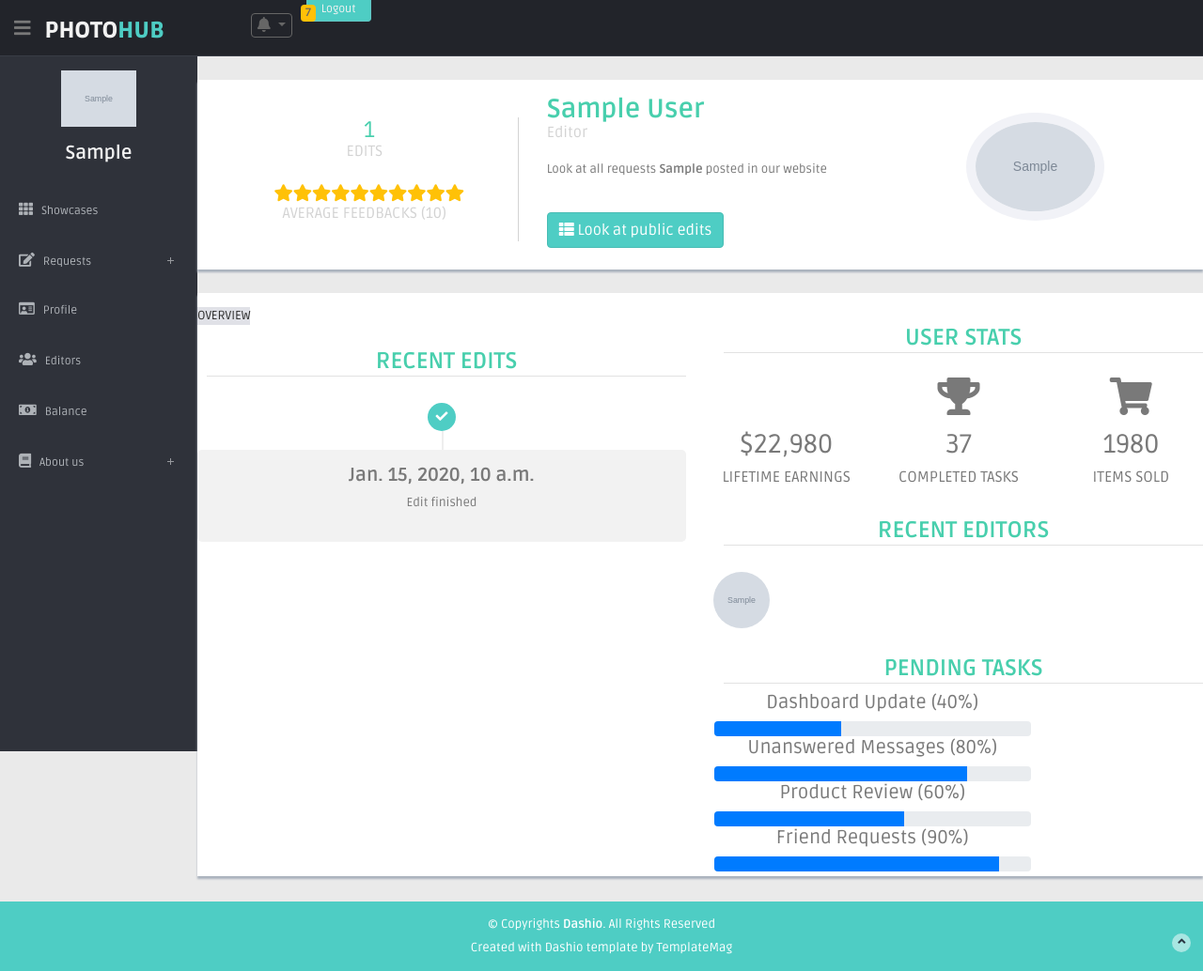
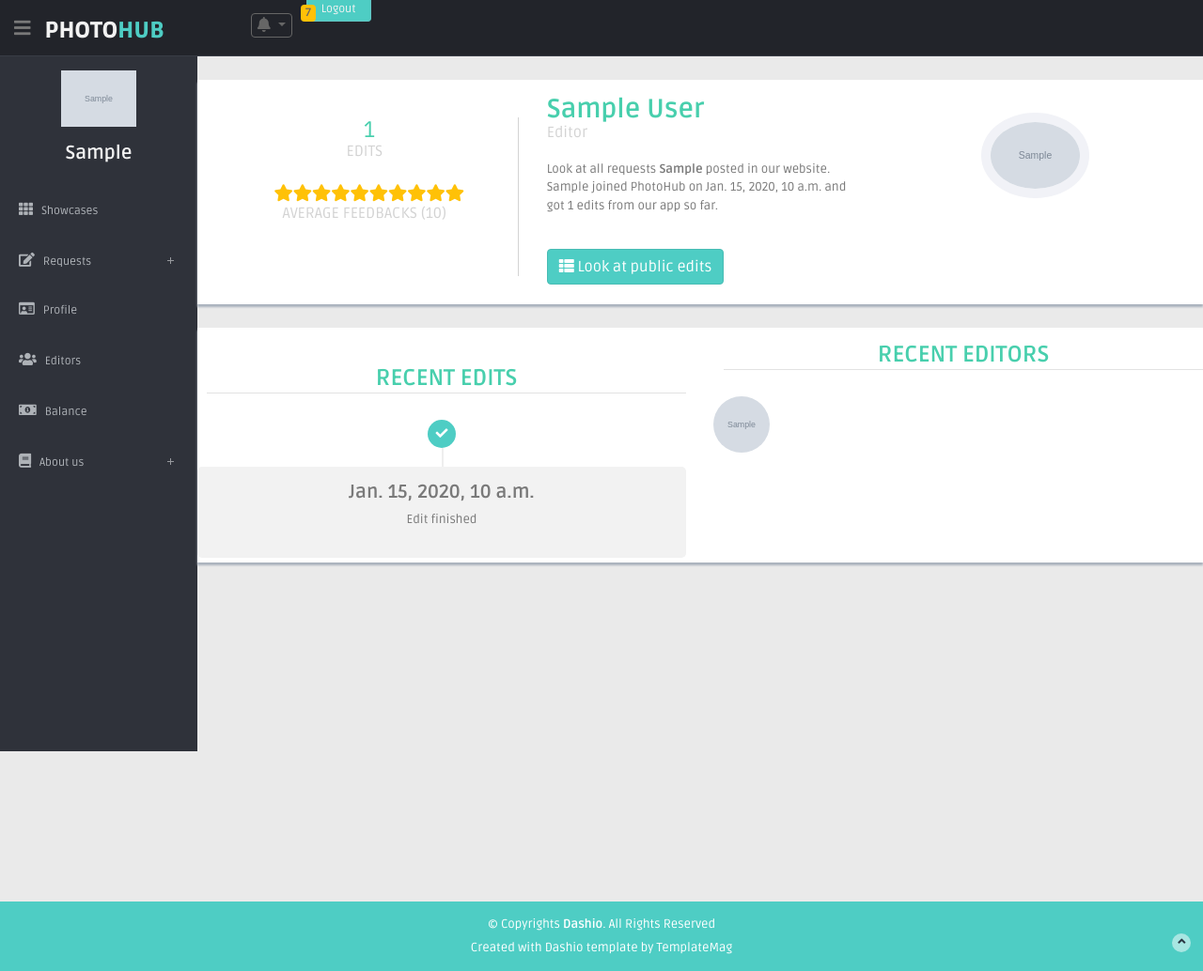
Before and after one commit to aminrd/photoHub, a Django app: page /profile/1/ in a window 1280 px wide. Shown: the whole page at 94% size. Run offline with Django 3.2, Linux system fonts and the light colour scheme; a user stored in the database is signed in; tables that the repository leaves empty hold one stand-in row (values such as "Sample post"); grey boxes marked "Sample" are stand-in pictures; some libraries are stand-ins or nearby versions.

Commit message:
updating profile page

```diff
--- a/WebApplication/WebApplication/models.py
+++ b/WebApplication/WebApplication/models.py
@@ -148,6 +148,9 @@ class Designer(UserInfo):
             if self.score >= lvl[i]:
                 level += 1
         return level
+
+    def get_level_range(self):
+        return range(self.get_level())
 
     def get_rate(self):
         lvl = self.get_level()
--- a/WebApplication/WebApplication/views.py
+++ b/WebApplication/WebApplication/views.py
@@ -71,6 +71,31 @@ def home(request):
 
     return render(request, 'home.html', parg.__dict__)
 
+def portfolio(request, user_id):
+    parg = pageArgs()
+
+    ulist = list(Designer.objects.filter(default_user=request.user))
+    if len(ulist) > 0:
+        if ulist[0].role == 'designer':
+            user_profile = Designer.objects.get(default_user=request.user)
+        else:
+            user_profile = Client.objects.get(default_user=request.user)
+    else:
+        user_profile = None
+    parg.USER_INFO = user_profile
+    parg.PROFILE_ACTIVE = True
+
+    user_profile = get_object_or_404(UserInfo, pk=user_id)
+    if user_profile.role == 'designer':
+        user_profile = get_object_or_404(Designer, pk=user_id)
+    else:
+        user_profile = get_object_or_404(Client, pk=user_id)
+    parg.PROFILE = user_profile
+    parg.TODAY = datetime.datetime.now()
+
+    return render(request, 'home.html', parg.__dict__)
+
+
 def profile(request, user_id):
     parg = pageArgs()
 
--- a/WebApplication/templates/profile.html
+++ b/WebApplication/templates/profile.html
@@ -28,9 +28,10 @@
                 <h3>{{ PROFILE.full_name }}</h3>
                 <h6>{% if PROFILE.role == 'client' %} Client {% else %} Editor {% endif %}</h6>
               {% if PROFILE.role == 'designer' %}
-                  <p><strong>{{ PROFILE.default_user.first_name }}</strong> is a <strong>level {{ PROFILE.get_level }}</strong> editor</p>
+                  <p><strong>{{ PROFILE.default_user.first_name }}</strong> is a <strong>level {{ PROFILE.get_level }}</strong> editor and joined PhotoHub on {{ PROFILE.default_user.date_joined }}. {{ PROFILE.default_user.first_name }} has successfuly edited {{ PROFILE.get_projects|length }} so far.
+                  </p>
               {% else %}
-                  <p>Look at all requests <strong>{{ PROFILE.default_user.first_name }}</strong> posted in our website</p>
+                  <p>Look at all requests <strong>{{ PROFILE.default_user.first_name }}</strong> posted in our website. {{ PROFILE.default_user.first_name }} joined PhotoHub on {{ PROFILE.default_user.date_joined }} and got {{ PROFILE.get_projects|length }} edits from our app so far.</p>
               {% endif %}
                 <br>
               {% if PROFILE.role == 'designer' %}
@@ -42,7 +43,14 @@
               <!-- /col-md-4 -->
               <div class="col-md-4 centered">
                 <div class="profile-pic">
-                  <p><img src="{{ PROFILE.get_profile }}" class="img-circle" style="width: 45%; height: auto;"></p>
+                  <p><img src="{{ PROFILE.get_profile }}" class="img-circle" style="width: 35%; height: auto;"></p>
+                    {% if PROFILE.role == 'designer' %}
+                    <p><button class="btn btn-theme02"><i class="fas fa-angle-double-up"></i> LEVEL {{ PROFILE.get_level }} EDITOR</button>
+                        {% if PROFILE.user_plus %}
+                            <button class="btn btn-theme03"><i class="fas fa-plus"></i> USER Plus</button>
+                        {% endif %}
+                        </p>
+                    {% endif %}
                 </div>
               </div>
               <!-- /col-md-4 -->
@@ -52,13 +60,6 @@
           <!-- /col-lg-12 -->
           <div class="col-lg-12 mt">
             <div class="row content-panel">
-              <div class="panel-heading">
-                <ul class="nav nav-tabs nav-justified">
-                  <li class="active">
-                    <a data-toggle="tab" href="#overview">Overview</a>
-                  </li>
-                </ul>
-              </div>
               <!-- /panel-heading -->
               <div class="panel-body">
                 <div class="tab-content">
@@ -82,24 +83,28 @@
                       </div>
                       <!-- /col-md-6 -->
                       <div class="col-md-6 detailed">
-                        <h4>User Stats</h4>
+
+                      {% if PROFILE.role == 'designer' %}
+                        <h4>ACHIEVEMENts</h4>
                         <div class="row centered mt mb">
                           <div class="col-sm-4">
-                            <h1><i class="fa fa-money"></i></h1>
-                            <h3>$22,980</h3>
-                            <h6>LIFETIME EARNINGS</h6>
+                            <h1><i class="fa fa-medal"></i></h1>
+                            <h3>{% for t in PROFILE.get_level_range %} <i class="fas fa-award"></i>{% endfor %}</h3>
+                            <h6>LEVEL UPGRADES</h6>
                           </div>
                           <div class="col-sm-4">
-                            <h1><i class="fa fa-trophy"></i></h1>
-                            <h3>37</h3>
-                            <h6>COMPLETED TASKS</h6>
+                            <h1><i class="fa fa-star text-warning"></i></h1>
+                            <h3>{{ PROFILE.get_feedback }}</h3>
+                            <h6>AVERAGE FEEDBACK</h6>
                           </div>
                           <div class="col-sm-4">
-                            <h1><i class="fa fa-shopping-cart"></i></h1>
-                            <h3>1980</h3>
-                            <h6>ITEMS SOLD</h6>
+                            <h1><i class="fas fa-money-bill-wave"></i></h1>
+                            <h3>{{ PROFILE.get_rate }}</h3>
+                            <h6>RATE PER EDIT</h6>
                           </div>
                         </div>
+                      {% endif %}
+
                         <!-- /row -->
                         <h4>{% if PROFILE.role == 'designer' %}RECENT CLIENTS{% else %}RECENT EDITORS{% endif %}</h4>
                         <div class="row centered mb">
@@ -114,36 +119,30 @@
                           </ul>
                         </div>
                         <!-- /row -->
-                        <h4>Pending Tasks</h4>
+                      {% if PROFILE.role == 'designer' and PROFILE.user_plus%}
+                        <h4>SOCIAL LINKS</h4>
                         <div class="row centered">
                           <div class="col-md-8 col-md-offset-2">
-                            <h5>Dashboard Update (40%)</h5>
-                            <div class="progress">
-                              <div class="progress-bar progress-bar-info" role="progressbar" aria-valuenow="40" aria-valuemin="0" aria-valuemax="100" style="width: 40%">
-                                <span class="sr-only">40% Complete (success)</span>
+
+                              <div class="row h5">
+                                  <div class="col-md-4"><i class="fas fa-home fa-2x"></i></div>
+                                  <div class="col-md-8"><a href="{{ PROFILE.homepage_url }}">{{ PROFILE.instagram_url }}</a></div>
                               </div>
-                            </div>
-                            <h5>Unanswered Messages (80%)</h5>
-                            <div class="progress">
-                              <div class="progress-bar progress-bar-info" role="progressbar" aria-valuenow="40" aria-valuemin="0" aria-valuemax="100" style="width: 80%">
-                                <span class="sr-only">80% Complete (success)</span>
+
+                              <div class="row h5">
+                                  <div class="col-md-4"><i class="fab fa-instagram-square fa-2x"></i></div>
+                                  <div class="col-md-8"><a href="{{ PROFILE.instagram_url }}">{{ PROFILE.instagram_url }}</a></div>
                               </div>
-                            </div>
-                            <h5>Product Review (60%)</h5>
-                            <div class="progress">
-                              <div class="progress-bar progress-bar-info" role="progressbar" aria-valuenow="40" aria-valuemin="0" aria-valuemax="100" style="width: 60%">
-                                <span class="sr-only">60% Complete (success)</span>
+
+                              <div class="row h5">
+                                  <div class="col-md-4"><i class="fab fa-linkedin fa-2x"></i></div>
+                                  <div class="col-md-8"><a href="{{ PROFILE.linkedin_url }}">{{ PROFILE.instagram_url }}</a></div>
                               </div>
-                            </div>
-                            <h5>Friend Requests (90%)</h5>
-                            <div class="progress">
-                              <div class="progress-bar progress-bar-info" role="progressbar" aria-valuenow="40" aria-valuemin="0" aria-valuemax="100" style="width: 90%">
-                                <span class="sr-only">90% Complete (success)</span>
-                              </div>
-                            </div>
                           </div>
                           <!-- /col-md-8 -->
                         </div>
+
+                      {% endif %}
                         <!-- /row -->
                       </div>
                       <!-- /col-md-6 -->
```
